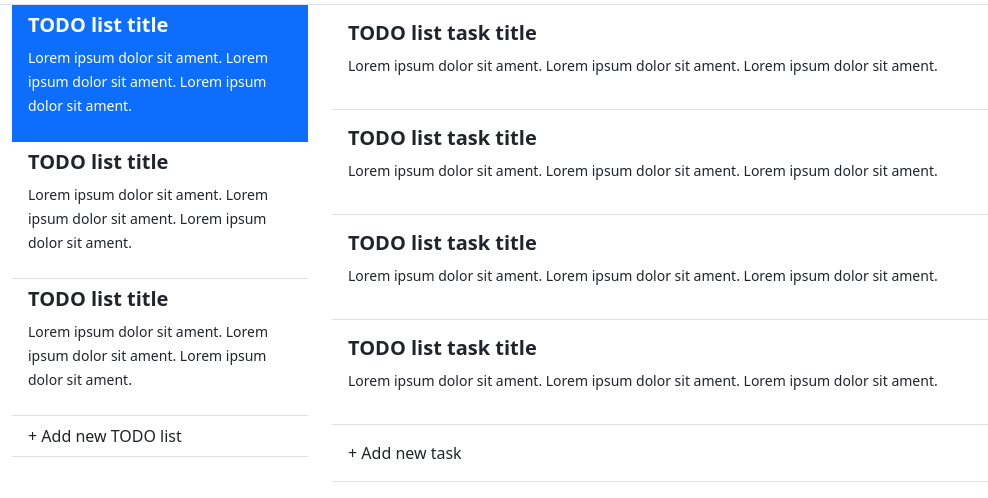
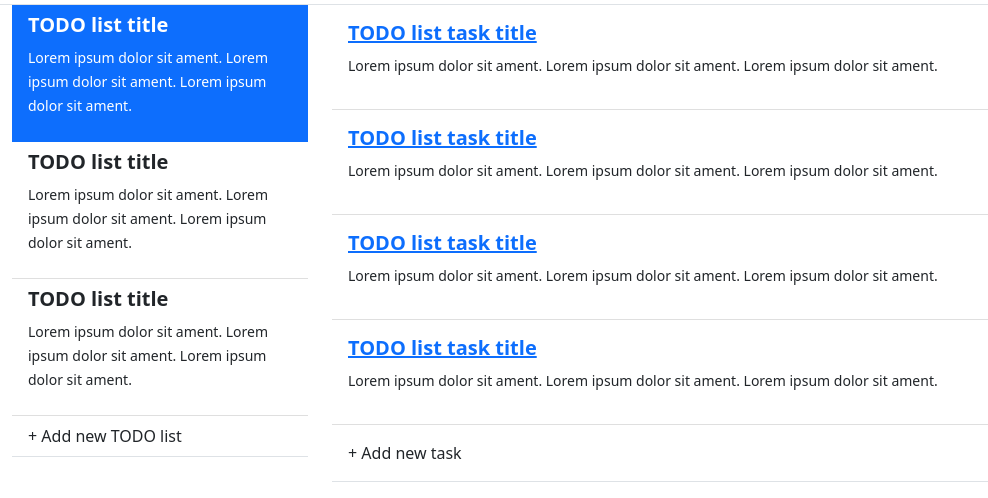
Before and after one commit to dennisshevtsov/bootstrap-todo-sample, a website: page index.html in a window 1280 px wide. Shown: the part 60-558 px from the top of the page, without its empty margins (0-988 px from the left). Drawn offline with nearby package versions, Linux system fonts and the light colour scheme.

Commit message:
change todo list tasks

```diff
--- a/index.html
+++ b/index.html
@@ -46,22 +46,30 @@
       </div>
       <div class="col-md-9">
         <div class="list-group list-group-flush border-bottom">
-          <a href="#" class="list-group-item list-group-item-action py-3">
-            <h5><strong class="mb-1">TODO list task title</strong></h5>
+          <div class="list-group-item list-group-item-action py-3">
+            <a href="#" class="">
+              <h5><strong class="mb-1">TODO list task title</strong></h5>
+            </a>
             <p><small>Lorem ipsum dolor sit ament. Lorem ipsum dolor sit ament. Lorem ipsum dolor sit ament.</small></p>
-          </a>
-          <a href="#" class="list-group-item list-group-item-action py-3">
-            <h5><strong class="mb-1">TODO list task title</strong></h5>
+          </div>
+          <div class="list-group-item list-group-item-action py-3">
+            <a href="#" class="">
+              <h5><strong class="mb-1">TODO list task title</strong></h5>
+            </a>
             <p><small>Lorem ipsum dolor sit ament. Lorem ipsum dolor sit ament. Lorem ipsum dolor sit ament.</small></p>
-          </a>
-          <a href="#" class="list-group-item list-group-item-action py-3">
-            <h5><strong class="mb-1">TODO list task title</strong></h5>
+          </div>
+          <div class="list-group-item list-group-item-action py-3">
+            <a href="#" class="">
+              <h5><strong class="mb-1">TODO list task title</strong></h5>
+            </a>
             <p><small>Lorem ipsum dolor sit ament. Lorem ipsum dolor sit ament. Lorem ipsum dolor sit ament.</small></p>
-          </a>
-          <a href="#" class="list-group-item list-group-item-action py-3">
-            <h5><strong class="mb-1">TODO list task title</strong></h5>
+          </div>
+          <div class="list-group-item list-group-item-action py-3">
+            <a href="#" class="">
+              <h5><strong class="mb-1">TODO list task title</strong></h5>
+            </a>
             <p><small>Lorem ipsum dolor sit ament. Lorem ipsum dolor sit ament. Lorem ipsum dolor sit ament.</small></p>
-          </a>
+          </div>
           <a href="#" class="list-group-item list-group-item-action py-3">
             <span>+ Add new task</span>
           </a>
```
